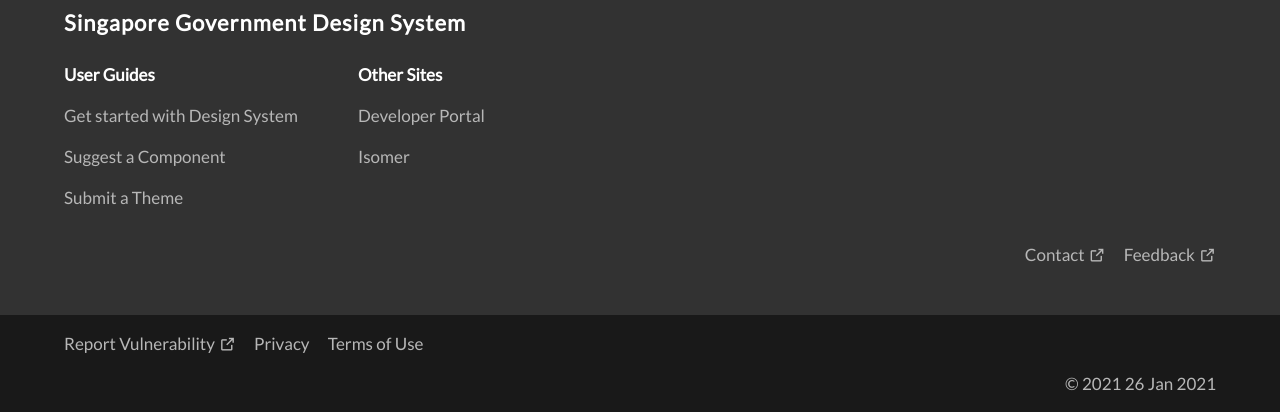
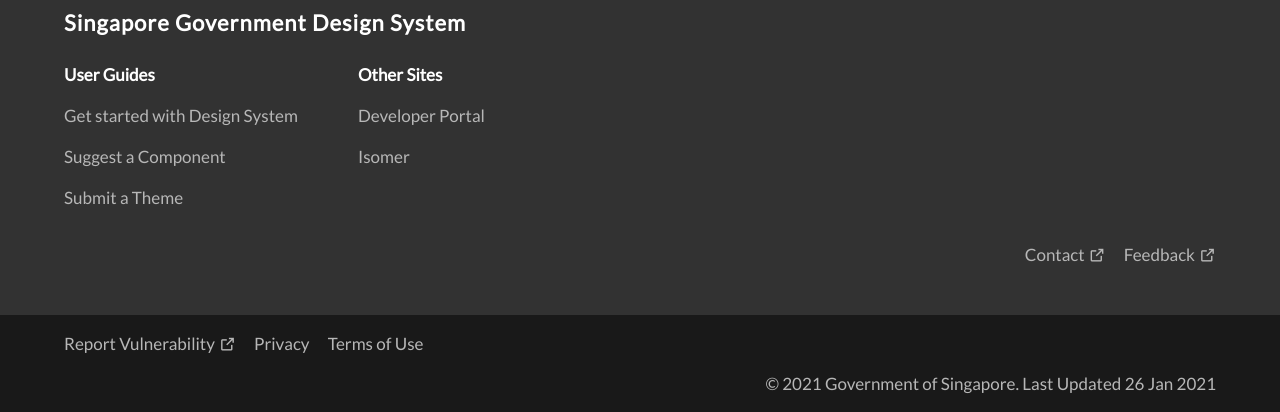
Before and after one commit to isaacteh-ust/sgds-demo, a Jekyll site: the page built from index.md, in a window 1280 px wide and 900 px high, scrolled down 2333 px, cut to the strip 488-900 px from the top of the window. Built offline with Jekyll 4.4.1, drawn with Linux system fonts in a browser that asks for light colours; some web fonts are replaced.

Commit message:
Update stackbit.yaml footer

```diff
--- a/_config.yml
+++ b/_config.yml
@@ -14,6 +14,7 @@ search_placeholder: What are you looking for?
 privacy_link: /privacy/
 privacy: Privacy
 terms_link: /terms/
+last_updated: Government of Singapore. Last Updated
 terms: Terms of Use
 footer:
   title: Singapore Government Design System
```
